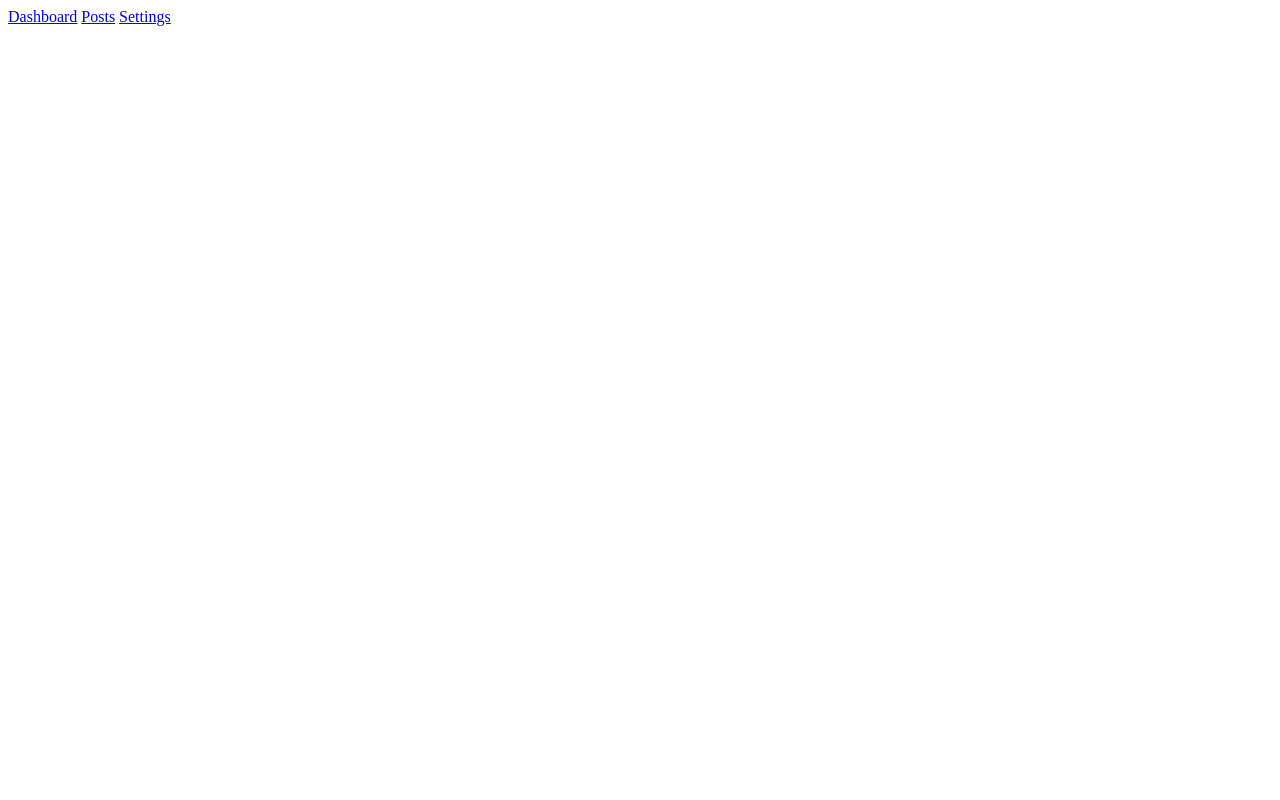
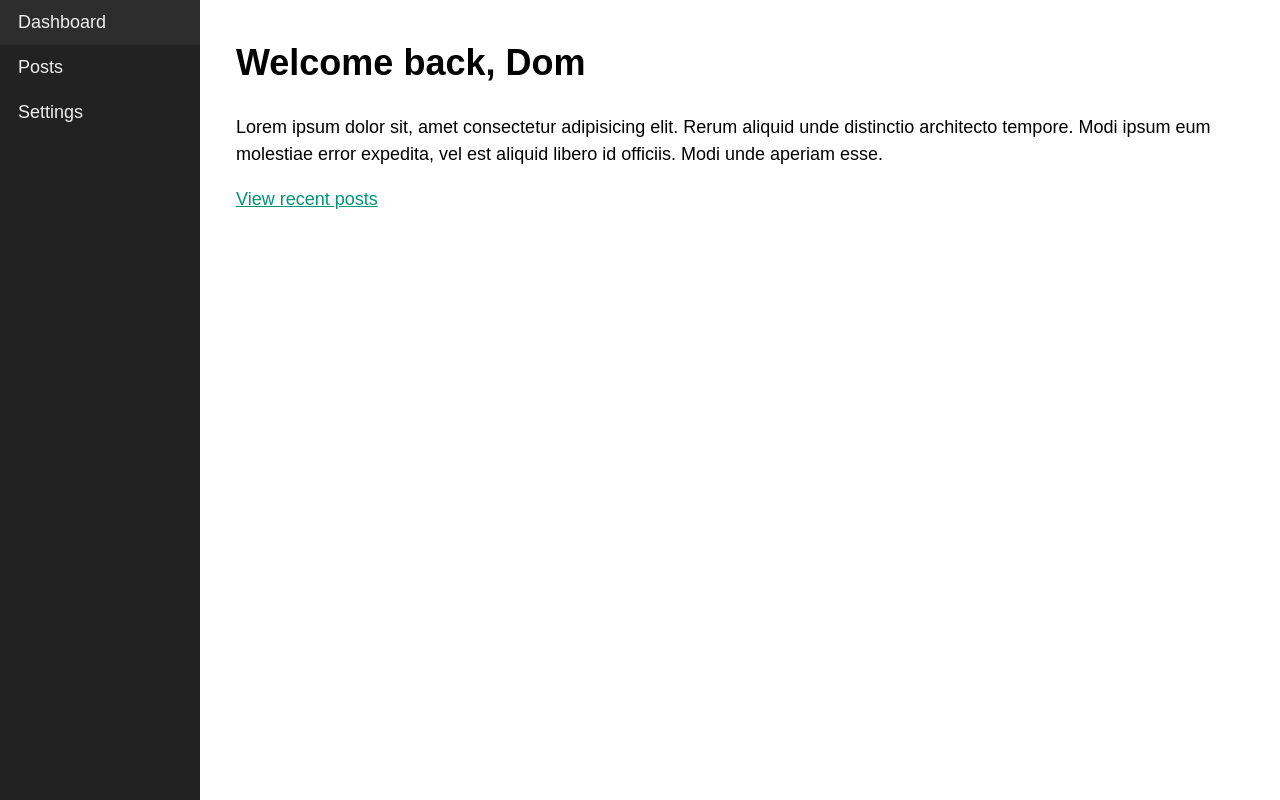
Before and after one commit to JesielPalacios/Single-Page-Application-with-JavaScript-, a website with bundled scripts: page frontend/index.html in a window 1280 px wide. Built offline with nearby package versions, Linux system fonts and the light colour scheme.

Commit message:
Agrega estilos y rutas de la app

```diff
--- a/frontend/index.html
+++ b/frontend/index.html
@@ -4,6 +4,7 @@
     <meta charset="UTF-8">
     <meta name="viewport" content="width=device-width, initial-scale=1.0">
     <title>Single Page App</title>
+    <link rel="stylesheet" href="/static/css/index.css">
 </head>
 <body>
     <nav class="nav">
@@ -11,6 +12,7 @@
         <a href="/posts" class="nav__link" data-link>Posts</a>
         <a href="/settings" class="nav__link" data-link>Settings</a>
     </nav>
+    <div id="app"></div>
     <script type="module" src="/static/js/index.js"></script>
 </body>
 </html>
--- /dev/null
+++ b/frontend/static/css/index.css
@@ -0,0 +1,37 @@
+body {
+    --nav-width: 200px;
+    margin: 0 0 0 var(--nav-width);
+    font-family: 'Quicksand', sans-serif;
+    font-size: 18px;
+}
+
+.nav {
+    position: fixed;
+    top: 0;
+    left: 0;
+    width: var(--nav-width);
+    height: 100vh;
+    background: #222222;
+}
+
+.nav__link {
+    display: block;
+    padding: 12px 18px;
+    text-decoration: none;
+    color: #eeeeee;
+    font-weight: 500;
+}
+
+.nav__link:hover {
+    background: rgba(255, 255, 255, 0.05);
+}
+
+#app {
+    margin: 2em;
+    line-height: 1.5;
+    font-weight: 500;
+}
+
+a {
+    color: #009579;
+}
--- a/frontend/static/js/index.js
+++ b/frontend/static/js/index.js
@@ -1,3 +1,7 @@
+import Dashboard from './views/Dashboard.js';
+import Posts from './views/Posts.js';
+import Settings from './views/Settings.js';
+
 const navigateTo = url => { // Para navegar entre las rutas desde el navegador
     history.pushState(null, null, url); // Coloca las rutas en el historial.
     router();
@@ -5,9 +9,12 @@ const navigateTo = url => { // Para navegar entre las rutas desde el navegador
 
 const router = async () => {
     const routes = [ // Arreglo de rutas
-        { path: "/", view: () => console.log('Viewing Dashboard') },
-        { path: "/posts", view: () => console.log('Viewing Posts') },
-        { path: "/settings", view: () => console.log('Viewing Settings') }
+        // { path: "/", view: () => console.log('Viewing Dashboard') },
+        // { path: "/posts", view: () => console.log('Viewing Posts') },
+        // { path: "/settings", view: () => console.log('Viewing Settings') }
+        { path: "/", view: Dashboard },
+        { path: "/posts", view: Posts },
+        { path: "/settings", view: Settings }
     ];
 
     // Test each route for potential match
@@ -28,15 +35,20 @@ const router = async () => {
             isMatch: true
         };
     }
+
+    const view = new match.route.view();
+
     // console.log(match)
-    console.log(match.route.view());
+    // console.log(match.route.view());
     // Revisar por la consola del navegador: location.pathname
+
+    document.querySelector('#app').innerHTML = await view.getHtml();
 };
 
 window.addEventListener('popstate', router); // permite que se pueda navegar por medio de los botones de navegación del navegador
 
 document.addEventListener('DOMContentLoaded', () => {
-    document.body.addEventListener('click', () => {
+    document.body.addEventListener('click', e => {
         if (e.target.matches('[data-link]')) {
             e.preventDefault();
             navigateTo(e.target.href);
--- a/frontend/static/views/Dashboard.js
+++ b/frontend/static/js/views/Dashboard.js
@@ -1,7 +1,8 @@
-import AbstractView from "./AbstractView";
+import AbstractView from "./AbstractView.js";
 
 export default class extends AbstractView {
     constructor () {
+        super();
         this.setTitle('Dashboard');
     }
 
@@ -14,6 +15,6 @@ export default class extends AbstractView {
             <p>
                 <a href="/posts" data-link>View recent posts</a>
             </p>
-        `
+        `;
     }
 }
--- /dev/null
+++ b/frontend/static/js/views/Posts.js
@@ -0,0 +1,17 @@
+import AbstractView from "./AbstractView.js";
+
+export default class extends AbstractView {
+    constructor () {
+        super();
+        this.setTitle('Dashboard');
+    }
+
+    async getHtml() {
+        return `
+            <h1>Posts</h1>
+            <p>
+                You are viewing the posts!
+            </p>
+        `;
+    }
+}
--- /dev/null
+++ b/frontend/static/js/views/Settings.js
@@ -0,0 +1,17 @@
+import AbstractView from "./AbstractView.js";
+
+export default class extends AbstractView {
+    constructor () {
+        super();
+        this.setTitle('Dashboard');
+    }
+
+    async getHtml() {
+        return `
+            <h1>Settings</h1>
+            <p>
+                Manage your privacy and configuration.
+            </p>
+        `;
+    }
+}
```
Also changed, not shown: frontend/static/js/views/AbstractView.js (renamed from frontend/static/views/AbstractView.js).
